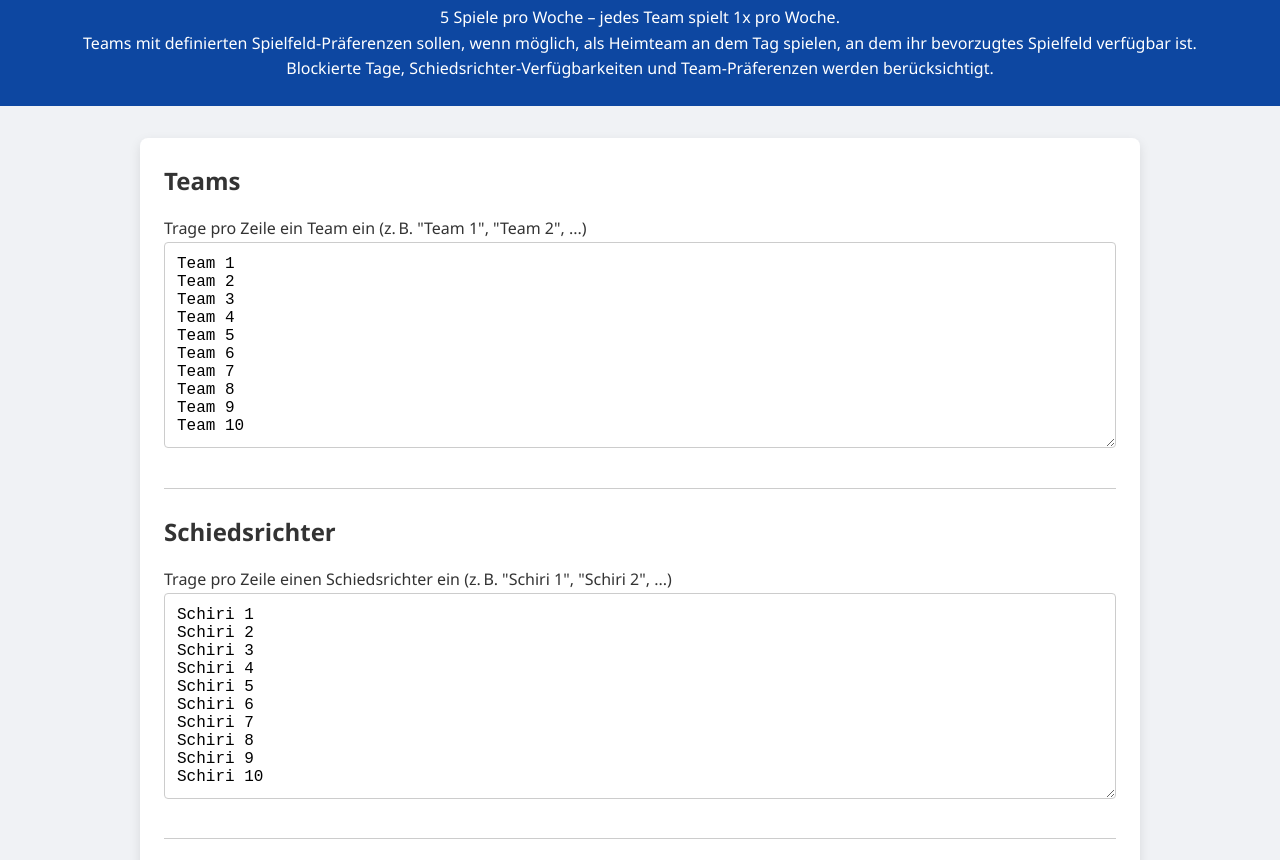
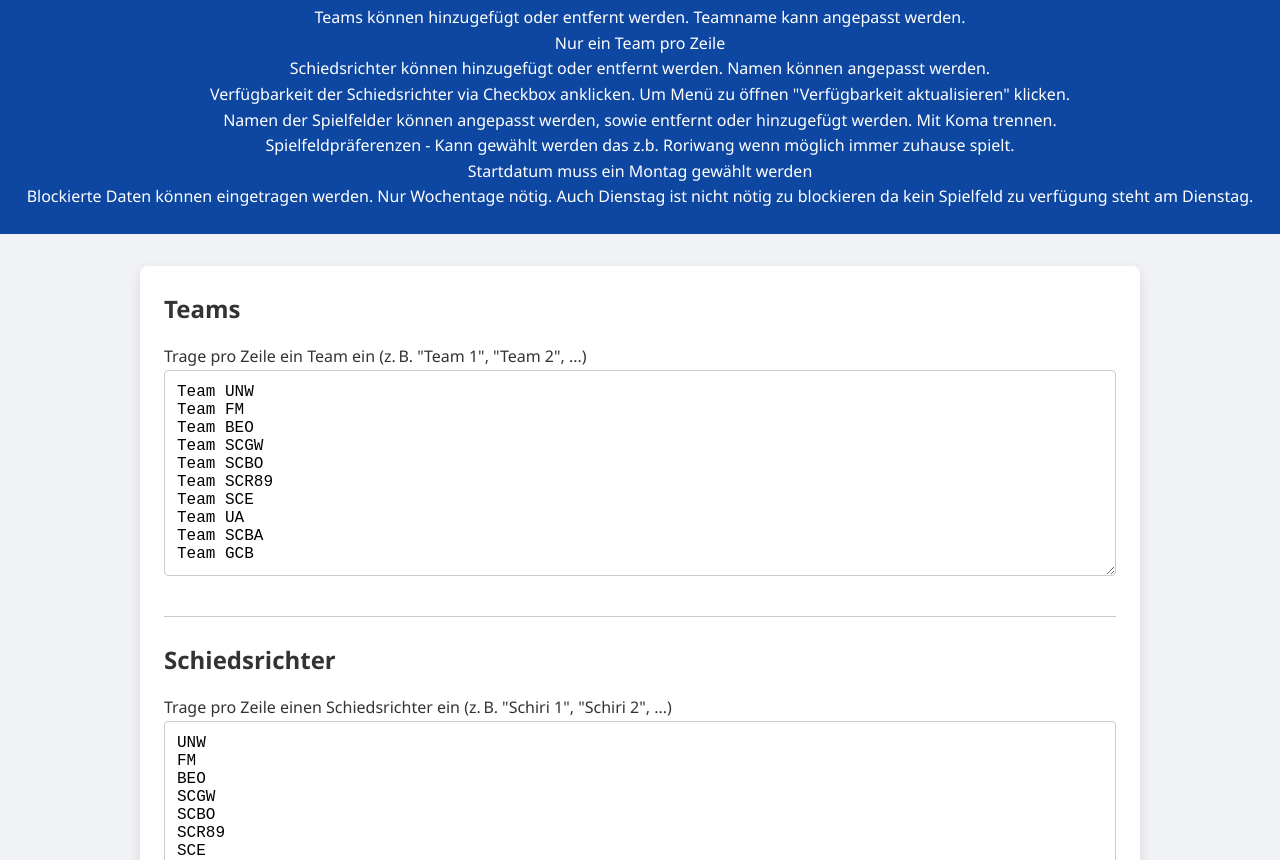
Before and after one commit to dogmach84/Spielplan, a plain HTML site: page index.html in a window 1280 px wide. Shown: the part 78-938 px from the top of the page. Drawn offline with nearby package versions, Linux system fonts and the light colour scheme.

Commit message:
Update index.html

```diff
--- a/index.html
+++ b/index.html
@@ -2,7 +2,7 @@
 <html lang="de">
 <head>
   <meta charset="UTF-8">
-  <title>Spielplan Generator – Komplettlösung mit File-Save/Load & Export</title>
+  <title>Spielplan Generator Boedelimeisterschaft</title>
   <link rel="stylesheet" href="style.css">
   <!-- Flatpickr CSS -->
   <link rel="stylesheet" href="https://cdn.jsdelivr.net/npm/flatpickr/dist/flatpickr.min.css">
@@ -143,9 +143,14 @@
   <header>
     <h1>Spielplan Generator</h1>
     <p>
-      5 Spiele pro Woche – jedes Team spielt 1x pro Woche.<br>
-      Teams mit definierten Spielfeld‑Präferenzen sollen, wenn möglich, als Heimteam an dem Tag spielen, an dem ihr bevorzugtes Spielfeld verfügbar ist.<br>
-      Blockierte Tage, Schiedsrichter‑Verfügbarkeiten und Team‑Präferenzen werden berücksichtigt.
+      Teams können hinzugefügt oder entfernt werden. Teamname kann angepasst werden.<br>
+      Nur ein Team pro Zeile<br>
+      Schiedsrichter können hinzugefügt oder entfernt werden. Namen können angepasst werden.<br>
+      Verfügbarkeit der Schiedsrichter via Checkbox anklicken. Um Menü zu öffnen "Verfügbarkeit aktualisieren" klicken.<br>
+      Namen der Spielfelder können angepasst werden, sowie entfernt oder hinzugefügt werden. Mit Koma trennen.<br>
+      Spielfeldpräferenzen - Kann gewählt werden das z.b. Roriwang wenn möglich immer zuhause spielt.<br>
+      Startdatum muss ein Montag gewählt werden<br>
+      Blockierte Daten können eingetragen werden. Nur Wochentage nötig. Auch Dienstag ist nicht nötig zu blockieren da kein Spielfeld zu verfügung steht am Dienstag.
     </p>
   </header>
   <div class="container">
@@ -154,31 +159,31 @@
       <div class="config-section">
         <h2>Teams</h2>
         <p>Trage pro Zeile ein Team ein (z. B. "Team 1", "Team 2", ...)</p>
-        <textarea id="teams" rows="10">Team 1
-Team 2
-Team 3
-Team 4
-Team 5
-Team 6
-Team 7
-Team 8
-Team 9
-Team 10</textarea>
+        <textarea id="teams" rows="10">Team UNW
+Team FM
+Team BEO
+Team SCGW
+Team SCBO
+Team SCR89
+Team SCE
+Team UA
+Team SCBA
+Team GCB</textarea>
       </div>
       <!-- Schiedsrichter -->
       <div class="config-section">
         <h2>Schiedsrichter</h2>
         <p>Trage pro Zeile einen Schiedsrichter ein (z. B. "Schiri 1", "Schiri 2", ...)</p>
-        <textarea id="schiris" rows="10">Schiri 1
-Schiri 2
-Schiri 3
-Schiri 4
-Schiri 5
-Schiri 6
-Schiri 7
-Schiri 8
-Schiri 9
-Schiri 10</textarea>
+        <textarea id="schiris" rows="10">UNW
+FM
+BEO
+SCGW
+SCBO
+SCR89
+SCE
+UA
+SCBA
+GCB</textarea>
       </div>
       <!-- Schiedsrichter Verfügbarkeit -->
       <div class="config-section">
@@ -203,13 +208,13 @@ Schiri 10</textarea>
         <h2>Spielfelder pro Wochentag</h2>
         <p>Trage die verfügbaren Spielfelder ein (kommagetrennt). Dienstag wird nicht genutzt!</p>
         <label>Montag:</label>
-        <input type="text" id="montag" value="Spielfeld 1, Spielfeld 2">
+        <input type="text" id="montag" value="Gymer_Mo, BZI">
         <label>Mittwoch:</label>
-        <input type="text" id="mittwoch" value="Spielfeld 1, Spielfeld 3">
+        <input type="text" id="mittwoch" value="Gymer_Mi, General Guisan">
         <label>Donnerstag:</label>
-        <input type="text" id="donnerstag" value="Spielfeld 4">
+        <input type="text" id="donnerstag" value="Boenigen">
         <label>Freitag:</label>
-        <input type="text" id="freitag" value="Spielfeld 1">
+        <input type="text" id="freitag" value="Gymer_Fr">
       </div>
       <!-- Startdatum -->
       <div class="config-section">
```
